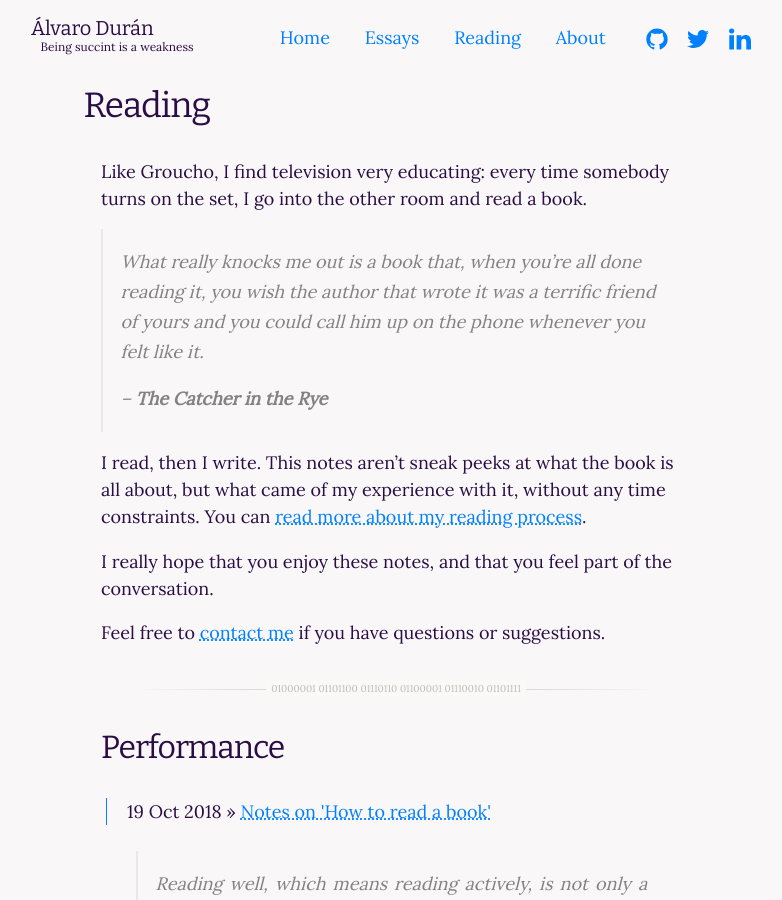
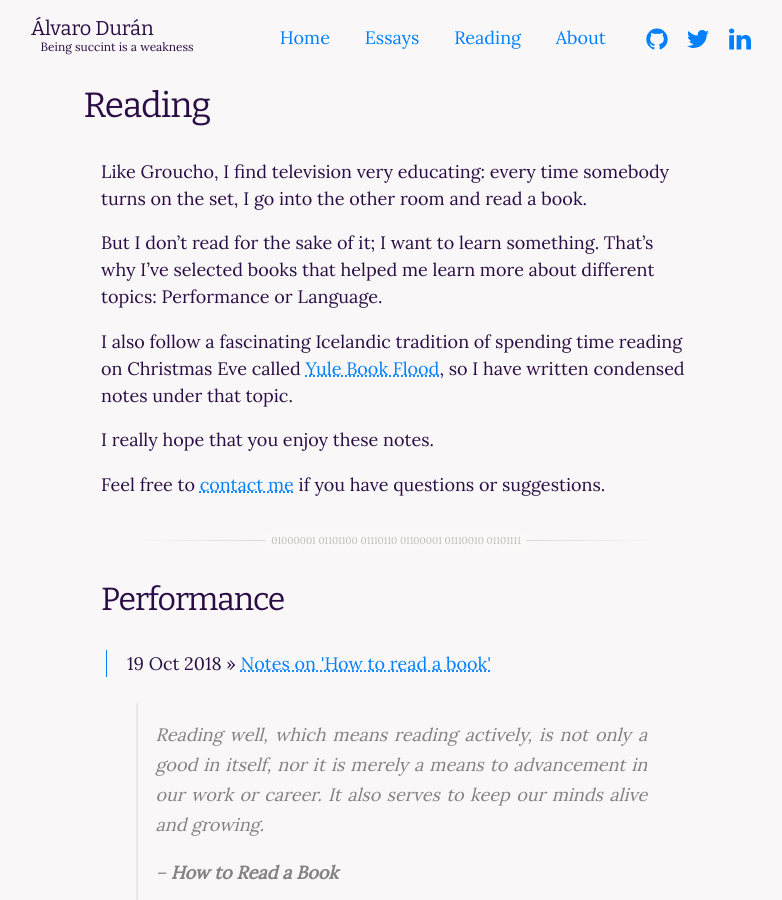
Before and after one commit to ohduran/ohduran.github.io, a Jekyll site: the page built from 02reading.md, in a window 1280 px wide and 900 px high. Shown: the whole window, without its empty margins (244-1026 px from the left). Built offline with Jekyll 4.4.1, drawn with Linux system fonts in a browser that asks for light colours.

Commit message:
automate the array of tags available

```diff
--- a/02reading.md
+++ b/02reading.md
@@ -3,13 +3,19 @@ layout: reading
 title: Reading
 permalink: /reading/
 ---
+{% assign tag_names = '' %}
+{% for tag in site.tags %}
+{% assign tag_name = tag | first | capitalize %}
+{% unless tag_name == 'Yule book flood' %}
+{% assign tag_names = tag_names | append: " " | append: tag_name %}
+{% endunless %}
+{% endfor %}
+{% assign tag_names = tag_names | split:" " %}
 
 Like Groucho, I find television very educating: every time somebody turns on the set, I go into the other room and read a book.
 
-> What really knocks me out is a book that, when you're all done reading it, you wish the author that wrote it was a terrific friend of yours and you could call him up on the phone whenever you felt like it.
->
-> -- __The Catcher in the Rye__
+But I don't read for the sake of it; I want to learn something. That's why I've selected books that helped me learn more about different topics: {{ tag_names | array_to_sentence_string: "or"}}.
 
-I read, then I write. This notes aren't sneak peeks at what the book is all about, but what came of my experience with it, without any time constraints. You can [read more about my reading process](/of-reading).
+I also follow a fascinating Icelandic tradition of spending time reading on Christmas Eve called [Yule Book Flood](https://en.wikipedia.org/wiki/J%C3%B3lab%C3%B3kafl%C3%B3%C3%B0), so I have written condensed notes under that topic.
 
-I really hope that you enjoy these notes, and that you feel part of the conversation.
+I really hope that you enjoy these notes.
```
